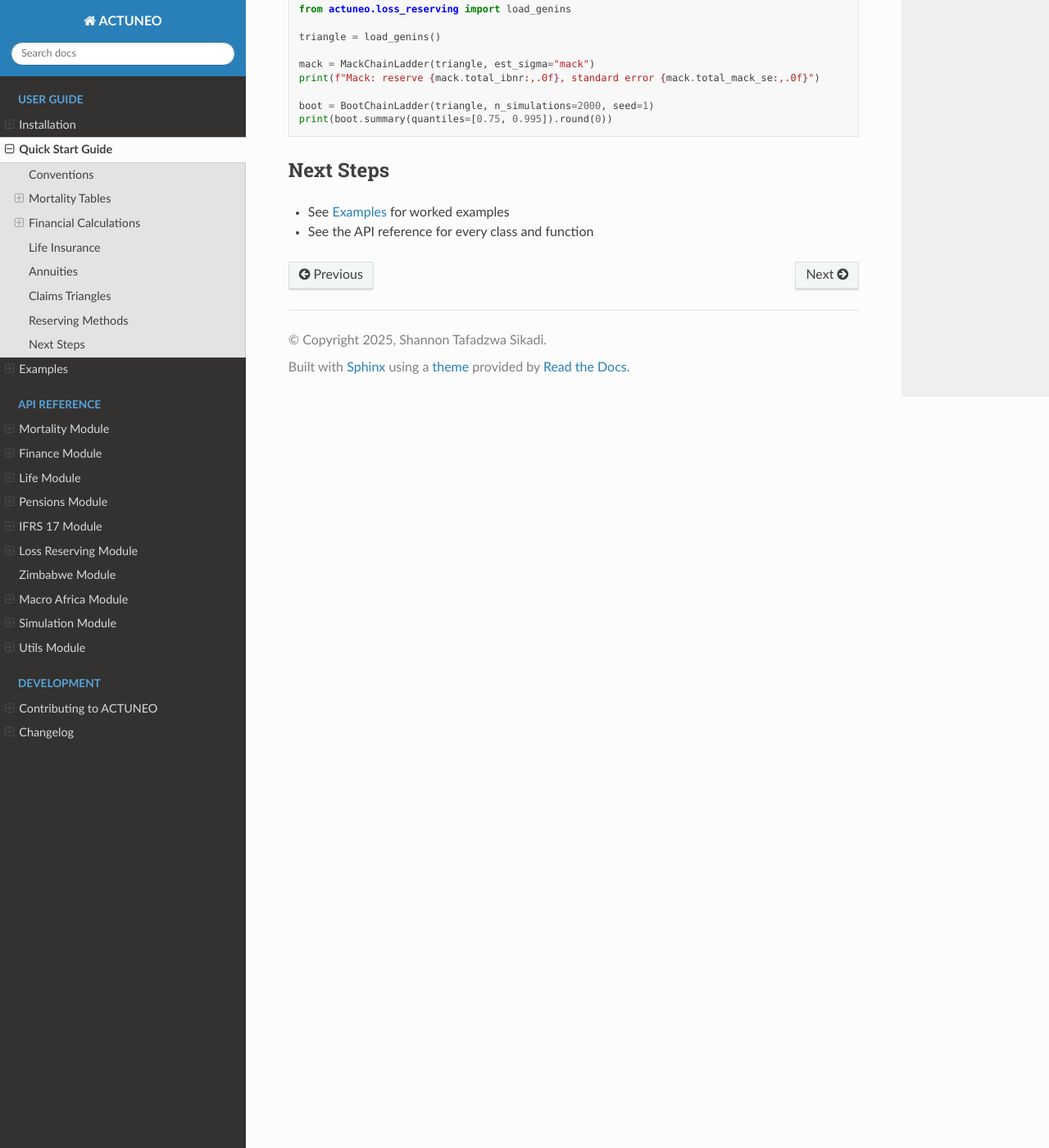
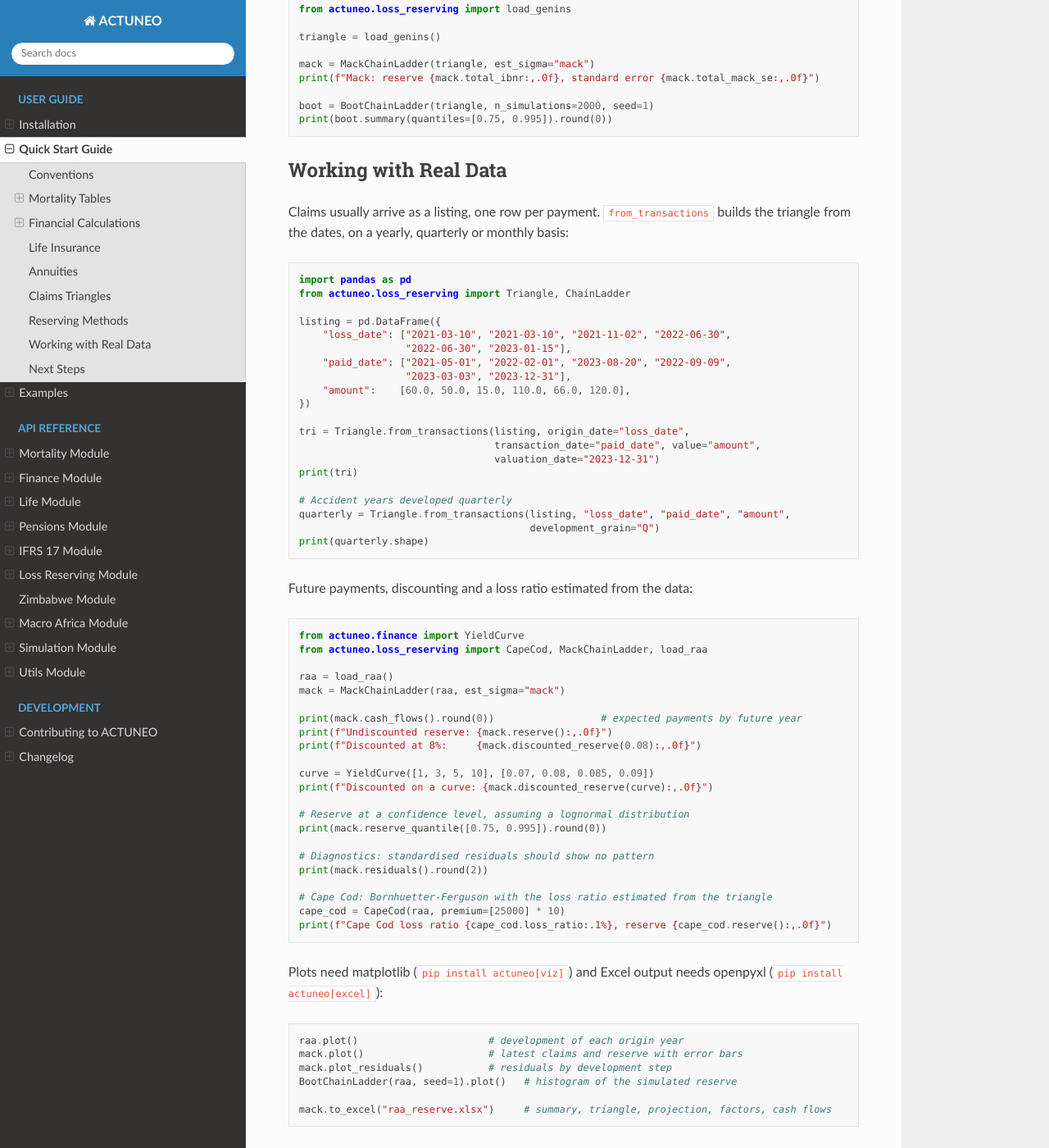
Before and after one commit to ShannonT20/ACTUNEO, a Sphinx documentation site: the page built from docs/quickstart.rst, in a window 1280 px wide and 1400 px high, scrolled down 4721 px. Shown: the whole window at 82% size. Built offline with Sphinx 7.4.7 and the Read the Docs theme 3.1.0, drawn with Linux system fonts in a browser that asks for light colours.

Commit message:
Docs: working with real data, and excel/viz extras
Quick start section on claim listings, cash flows, discounting, quantiles,
Cape Cod, plots and Excel output. Changelog entries under Unreleased. Adds
an excel extra (openpyxl) and installs matplotlib and openpyxl with the dev
extra so CI runs the plot and Excel tests.

```diff
--- a/docs/installation.rst
+++ b/docs/installation.rst
@@ -11,6 +11,7 @@ ACTUNEO requires Python 3.9 or higher and has the following dependencies:
 * scipy >= 1.7.0
 
 Plotting needs matplotlib, installed with ``pip install actuneo[viz]``.
+Excel output needs openpyxl, installed with ``pip install actuneo[excel]``.
 
 Installing from PyPI
 --------------------
--- a/docs/quickstart.rst
+++ b/docs/quickstart.rst
@@ -272,6 +272,74 @@ Uncertainty of the reserve, from Mack's formula or by simulation:
    boot = BootChainLadder(triangle, n_simulations=2000, seed=1)
    print(boot.summary(quantiles=[0.75, 0.995]).round(0))
 
+Working with Real Data
+----------------------
+
+Claims usually arrive as a listing, one row per payment. ``from_transactions``
+builds the triangle from the dates, on a yearly, quarterly or monthly basis:
+
+.. code-block:: python
+
+   import pandas as pd
+   from actuneo.loss_reserving import Triangle, ChainLadder
+
+   listing = pd.DataFrame({
+       "loss_date": ["2021-03-10", "2021-03-10", "2021-11-02", "2022-06-30",
+                     "2022-06-30", "2023-01-15"],
+       "paid_date": ["2021-05-01", "2022-02-01", "2023-08-20", "2022-09-09",
+                     "2023-03-03", "2023-12-31"],
+       "amount":    [60.0, 50.0, 15.0, 110.0, 66.0, 120.0],
+   })
+
+   tri = Triangle.from_transactions(listing, origin_date="loss_date",
+                                    transaction_date="paid_date", value="amount",
+                                    valuation_date="2023-12-31")
+   print(tri)
+
+   # Accident years developed quarterly
+   quarterly = Triangle.from_transactions(listing, "loss_date", "paid_date", "amount",
+                                          development_grain="Q")
+   print(quarterly.shape)
+
+Future payments, discounting and a loss ratio estimated from the data:
+
+.. code-block:: python
+
+   from actuneo.finance import YieldCurve
+   from actuneo.loss_reserving import CapeCod, MackChainLadder, load_raa
+
+   raa = load_raa()
+   mack = MackChainLadder(raa, est_sigma="mack")
+
+   print(mack.cash_flows().round(0))                  # expected payments by future year
+   print(f"Undiscounted reserve: {mack.reserve():,.0f}")
+   print(f"Discounted at 8%:     {mack.discounted_reserve(0.08):,.0f}")
+
+   curve = YieldCurve([1, 3, 5, 10], [0.07, 0.08, 0.085, 0.09])
+   print(f"Discounted on a curve: {mack.discounted_reserve(curve):,.0f}")
+
+   # Reserve at a confidence level, assuming a lognormal distribution
+   print(mack.reserve_quantile([0.75, 0.995]).round(0))
+
+   # Diagnostics: standardised residuals should show no pattern
+   print(mack.residuals().round(2))
+
+   # Cape Cod: Bornhuetter-Ferguson with the loss ratio estimated from the triangle
+   cape_cod = CapeCod(raa, premium=[25000] * 10)
+   print(f"Cape Cod loss ratio {cape_cod.loss_ratio:.1%}, reserve {cape_cod.reserve():,.0f}")
+
+Plots need matplotlib (``pip install actuneo[viz]``) and Excel output needs
+openpyxl (``pip install actuneo[excel]``):
+
+.. code-block:: py
+
+   raa.plot()                      # development of each origin year
+   mack.plot()                     # latest claims and reserve with error bars
+   mack.plot_residuals()           # residuals by development step
+   BootChainLadder(raa, seed=1).plot()   # histogram of the simulated reserve
+
+   mack.to_excel("raa_reserve.xlsx")     # summary, triangle, projection, factors, cash flows
+
 Next Steps
 ----------
 
--- a/pyproject.toml
+++ b/pyproject.toml
@@ -50,10 +50,15 @@ dev = [
     "flake8>=3.9.0",
     "sphinx>=4.0.0",
     "sphinx-rtd-theme>=1.0.0",
+    "matplotlib>=3.4.0",
+    "openpyxl>=3.0.0",
 ]
 ml = [
     "scikit-learn>=1.0.0",
     "statsmodels>=0.12.0",
+]
+excel = [
+    "openpyxl>=3.0.0",
 ]
 viz = [
     "matplotlib>=3.4.0",
```
Also changed, not shown: docs/api/loss_reserving.rst (+11 -3 lines), docs/changelog.rst (+27 -0 lines).
